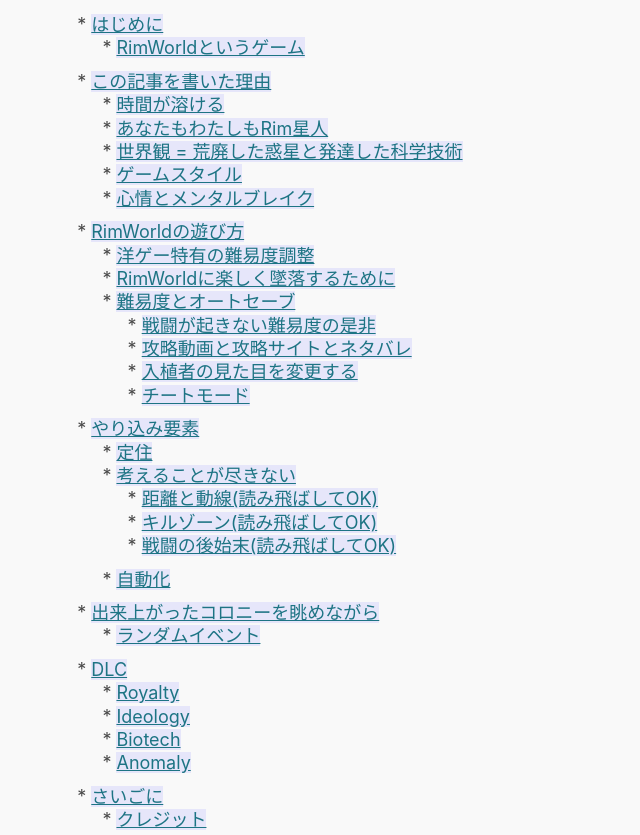
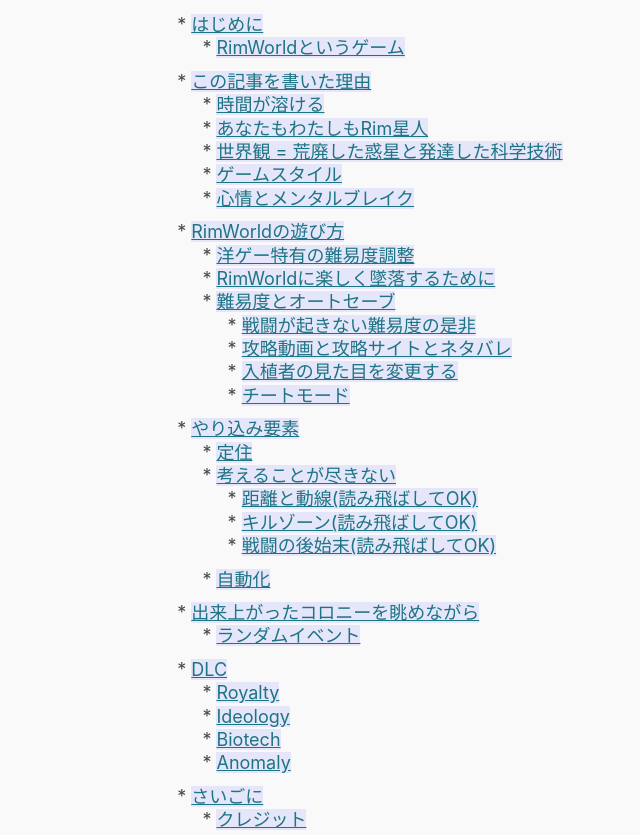
Before and after one commit to tsrkzy/ac2024_rimworld, a plain HTML site: page index.html in a window 1280 px wide. Shown: the top 835 px of the page, without its empty margins (138-778 px from the left). Drawn offline with Linux system fonts and the light colour scheme.

Commit message:
2024-11-28 20:23

```diff
--- a/sakura_custom.css
+++ b/sakura_custom.css
@@ -277,6 +277,10 @@ fieldset {
 
 
 /* custom */
+body {
+  max-width: 70rem;
+}
+
 ruby {
   background-color: antiquewhite;
 
@@ -284,7 +288,6 @@ ruby {
     font-size: 1.2rem;
   }
 }
-
 
 em,
 strong {
```
Also changed, not shown: 1 other file.
